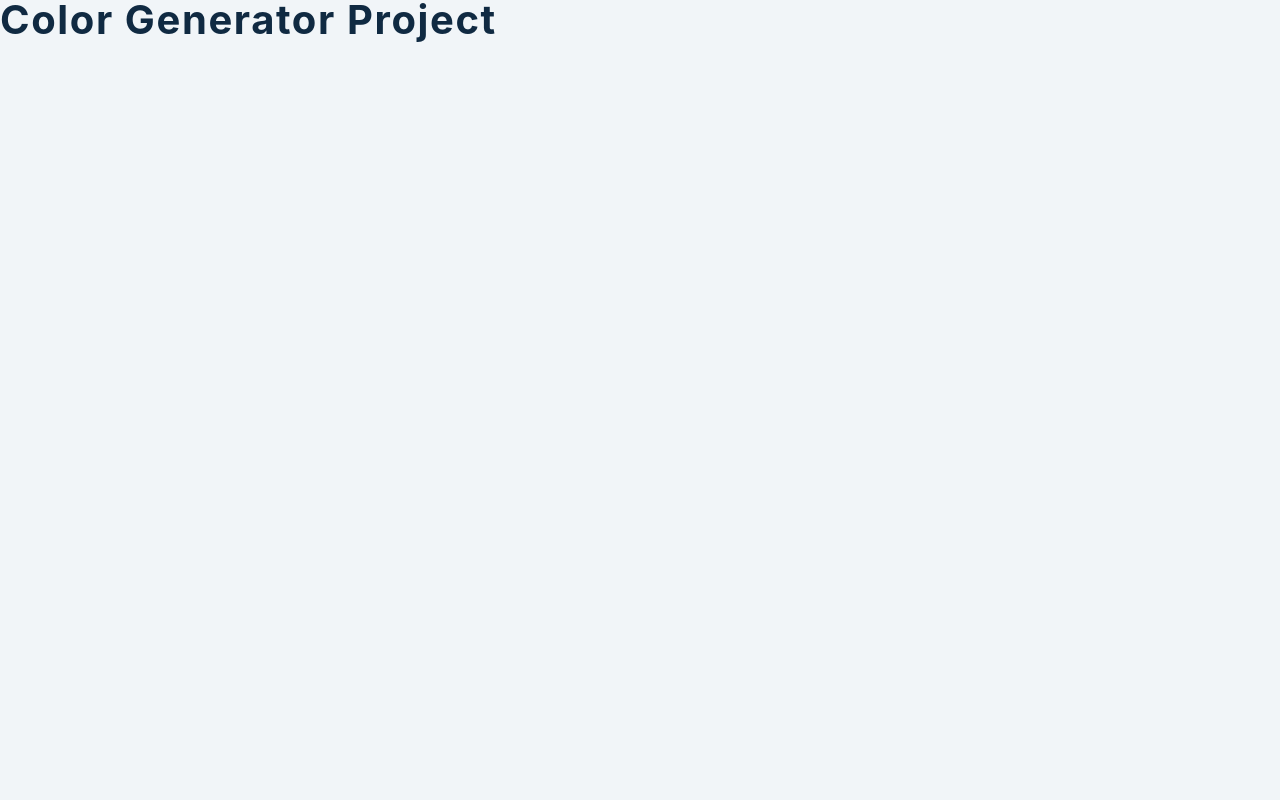
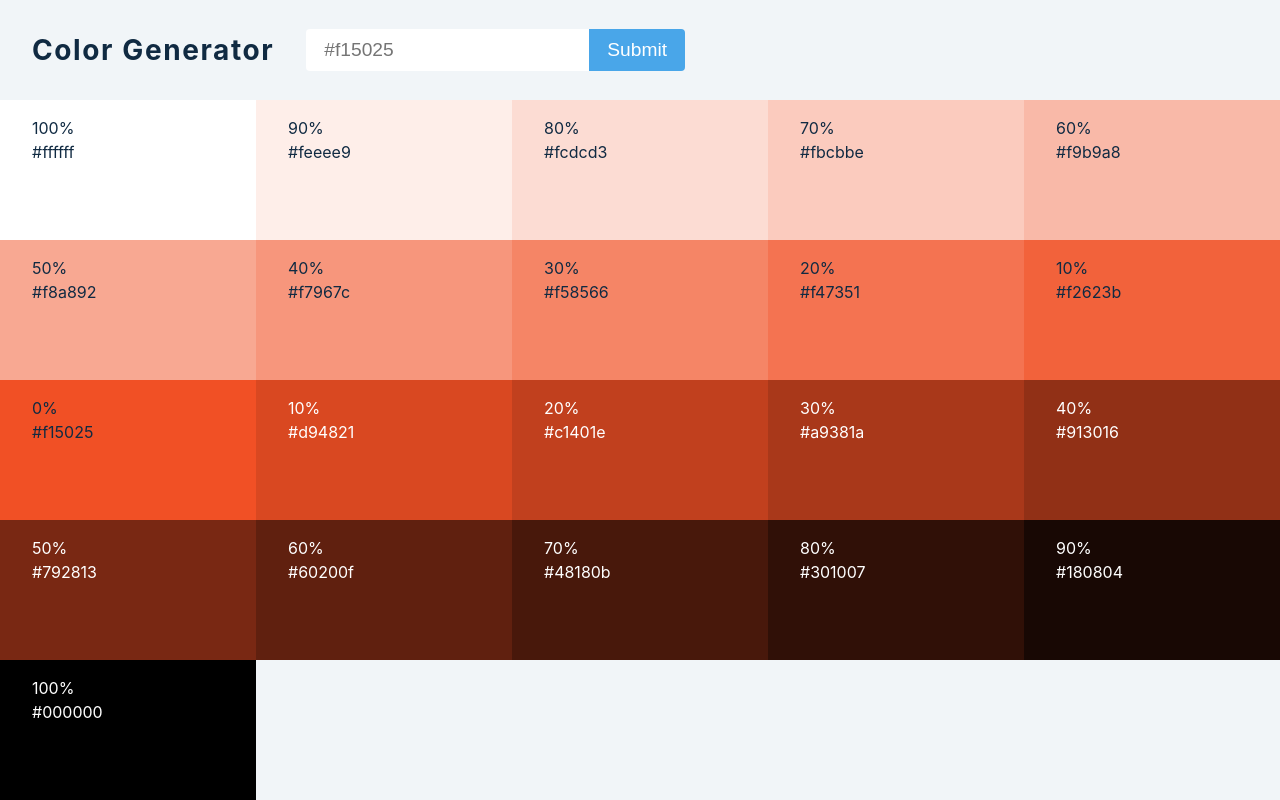
Before and after one commit to iamshahidameen/react-color-generator, a React (Create React App) app: page / in a window 1280 px wide. Built offline with nearby package versions, Linux system fonts and the light colour scheme.

Commit message:
converted class into ClassName && fix the style attribute according to React

```diff
--- a/src/App.js
+++ b/src/App.js
@@ -1,10 +1,172 @@
-import React, { useState } from 'react'
-import SingleColor from './SingleColor'
+import React, { useState } from 'react';
+import SingleColor from './SingleColor';
 
-import Values from 'values.js'
+import Values from 'values.js';
 
 function App() {
-  return <h2>color generator project</h2>
+  function handleChange() {}
+  return (
+    <>
+      <section className="container">
+        <h3>color generator</h3>
+        <form>
+          <input type="text" placeholder="#f15025" className="null" value="" />
+          <button type="submit" className="btn">
+            submit
+          </button>
+        </form>
+      </section>
+      <section className="colors">
+        <article
+          className="color false"
+          style={{ backgroundColor: 'rgb(255, 255, 255)' }}
+        >
+          <p className="percent-value">100%</p>
+          <p className="color-value">#ffffff</p>
+        </article>
+        <article
+          className="color false"
+          style={{ backgroundColor: 'rgb(254, 238, 233)' }}
+        >
+          <p className="percent-value">90%</p>
+          <p className="color-value">#feeee9</p>
+        </article>
+        <article
+          className="color false"
+          style={{ backgroundColor: 'rgb(252, 220, 211)' }}
+        >
+          <p className="percent-value">80%</p>
+          <p className="color-value">#fcdcd3</p>
+        </article>
+        <article
+          className="color false"
+          style={{ backgroundColor: 'rgb(251, 203, 190)' }}
+        >
+          <p className="percent-value">70%</p>
+          <p className="color-value">#fbcbbe</p>
+        </article>
+        <article
+          className="color false"
+          style={{ backgroundColor: 'rgb(249, 185, 168)' }}
+        >
+          <p className="percent-value">60%</p>
+          <p className="color-value">#f9b9a8</p>
+        </article>
+        <article
+          className="color false"
+          style={{ backgroundColor: 'rgb(248, 168, 146)' }}
+        >
+          <p className="percent-value">50%</p>
+          <p className="color-value">#f8a892</p>
+        </article>
+        <article
+          className="color false"
+          style={{ backgroundColor: 'rgb(247, 150, 124)' }}
+        >
+          <p className="percent-value">40%</p>
+          <p className="color-value">#f7967c</p>
+        </article>
+        <article
+          className="color false"
+          style={{ backgroundColor: 'rgb(245, 133, 102)' }}
+        >
+          <p className="percent-value">30%</p>
+          <p className="color-value">#f58566</p>
+        </article>
+        <article
+          className="color false"
+          style={{ backgroundColor: 'rgb(244, 115, 81)' }}
+        >
+          <p className="percent-value">20%</p>
+          <p className="color-value">#f47351</p>
+        </article>
+        <article
+          className="color false"
+          style={{ backgroundColor: 'rgb(242, 98, 59)' }}
+        >
+          <p className="percent-value">10%</p>
+          <p className="color-value">#f2623b</p>
+        </article>
+        <article
+          className="color false"
+          style={{ backgroundColor: 'rgb(241, 80, 37)' }}
+        >
+          <p className="percent-value">0%</p>
+          <p className="color-value">#f15025</p>
+        </article>
+        <article
+          className="color color-light"
+          style={{ backgroundColor: 'rgb(217, 72, 33)' }}
+        >
+          <p className="percent-value">10%</p>
+          <p className="color-value">#d94821</p>
+        </article>
+        <article
+          className="color color-light"
+          style={{ backgroundColor: 'rgb(193, 64, 30)' }}
+        >
+          <p className="percent-value">20%</p>
+          <p className="color-value">#c1401e</p>
+        </article>
+        <article
+          className="color color-light"
+          style={{ backgroundColor: 'rgb(169, 56, 26)' }}
+        >
+          <p className="percent-value">30%</p>
+          <p className="color-value">#a9381a</p>
+        </article>
+        <article
+          className="color color-light"
+          style={{ backgroundColor: 'rgb(145, 48, 22)' }}
+        >
+          <p className="percent-value">40%</p>
+          <p className="color-value">#913016</p>
+        </article>
+        <article
+          className="color color-light"
+          style={{ backgroundColor: 'rgb(121, 40, 19)' }}
+        >
+          <p className="percent-value">50%</p>
+          <p className="color-value">#792813</p>
+        </article>
+        <article
+          className="color color-light"
+          style={{ backgroundColor: 'rgb(96, 32, 15)' }}
+        >
+          <p className="percent-value">60%</p>
+          <p className="color-value">#60200f</p>
+        </article>
+        <article
+          className="color color-light"
+          style={{ backgroundColor: 'rgb(72, 24, 11)' }}
+        >
+          <p className="percent-value">70%</p>
+          <p className="color-value">#48180b</p>
+        </article>
+        <article
+          className="color color-light"
+          style={{ backgroundColor: 'rgb(48, 16, 7)' }}
+        >
+          <p className="percent-value">80%</p>
+          <p className="color-value">#301007</p>
+        </article>
+        <article
+          className="color color-light"
+          style={{ backgroundColor: 'rgb(24, 8, 4)' }}
+        >
+          <p className="percent-value">90%</p>
+          <p className="color-value">#180804</p>
+        </article>
+        <article
+          className="color color-light"
+          style={{ backgroundColor: 'rgb(0, 0, 0)' }}
+        >
+          <p className="percent-value">100%</p>
+          <p className="color-value">#000000</p>
+        </article>
+      </section>
+    </>
+  );
 }
 
-export default App
+export default App;
```
